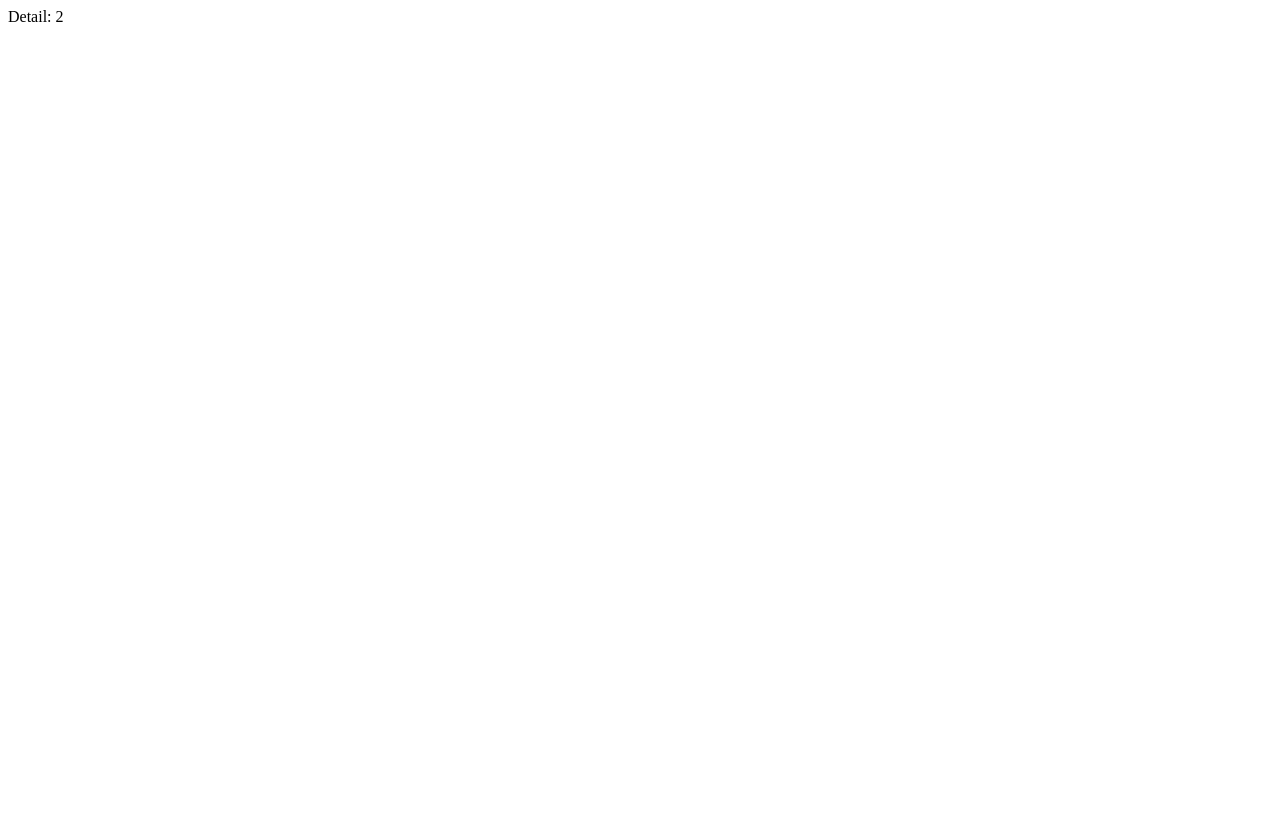
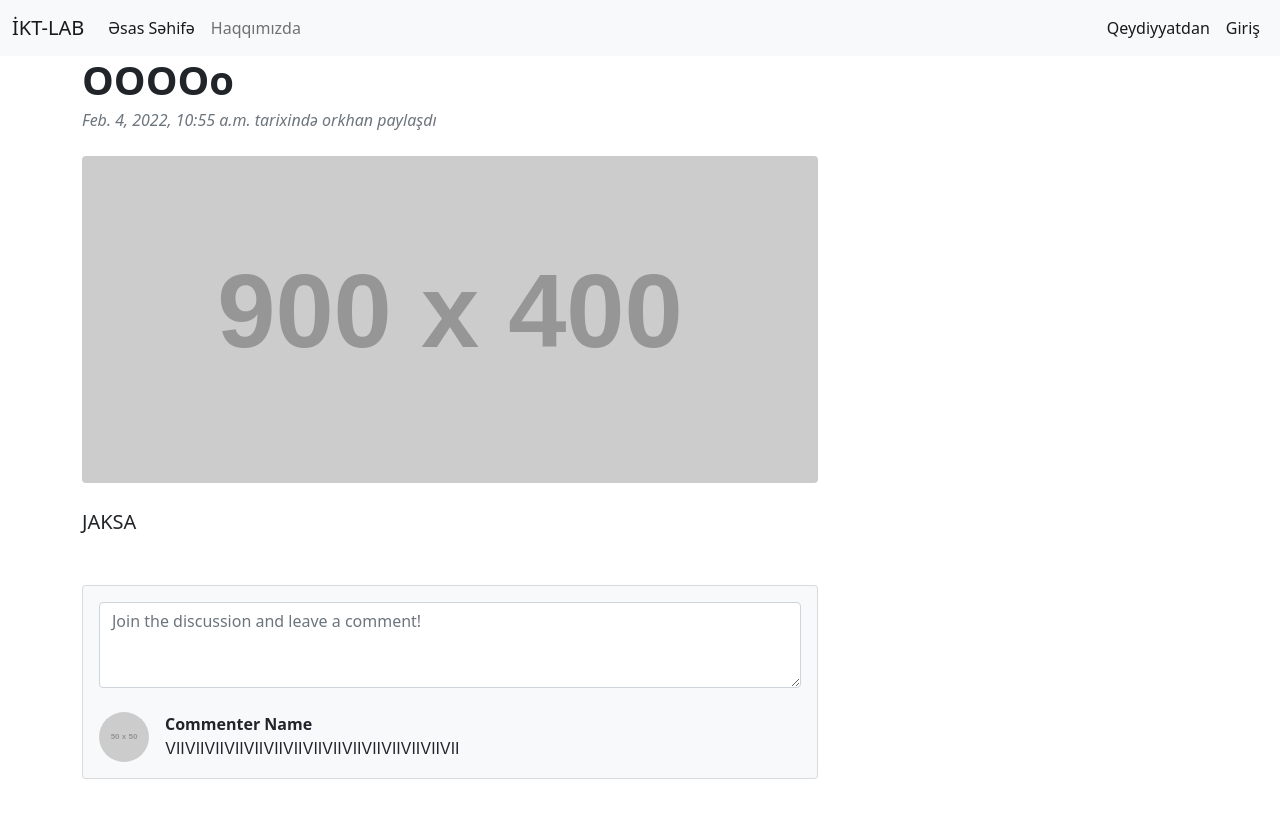
Before and after one commit to aliyevorkhan/iktlab_blog_project_django, a Django app: page /detail/2 in a window 1280 px wide. Before the commit the page is almost empty. Before the commit the page ends 22 px from the top, so only its background shows below. Run offline with Django 4.2, Linux system fonts and the light colour scheme; data comes from the database, SQL or seed files in the repository; both versions use the stored data as it was after the commit; grey boxes labelled with a size stand in for pictures from a placeholder-image service; some libraries are stand-ins or nearby versions.

Commit message:
article detail page added, get_object_or_404 setted up

```diff
--- a/article/urls.py
+++ b/article/urls.py
@@ -5,6 +5,7 @@
 
 urlpatterns = [
     path('dashboard/', views.dashboard, name="dashboard"),
+    path('detail/<int:id>', views.detail, name="detail"),
     path('add_article/', views.add_article, name="add_article"),
     path('edit/<int:id>', views.edit, name="edit"),
     path('delete/<int:id>', views.delete, name="delete"),
--- a/article/views.py
+++ b/article/views.py
@@ -1,4 +1,4 @@
-from django.shortcuts import redirect, render, HttpResponse
+from django.shortcuts import redirect, render, HttpResponse, get_object_or_404
 from .forms import ArticleForm
 from django.contrib import messages
 from .models import Article
@@ -42,5 +42,14 @@
     article.delete()
     return redirect('article:dashboard')
 
+def detail(request, id):
+    # article = Article.objects.filter(id=id).first()
+    article = get_object_or_404(Article, id=id)
+    context = {
+        "article": article,
+    }
+    return render(request, "detail.html", context)
+
+
 def edit(request, id):
     return redirect('article:dashboard')
--- a/templates/dashboard.html
+++ b/templates/dashboard.html
@@ -22,7 +22,7 @@
     {% for article in articles %}
         <tr>
             <th scope="row">{{article.id}}</th>
-            <td>{{article.title}}</td>
+            <td> <a href="/articles/detail/{{article.id}}">{{article.title}}</a></td>
             <td>{{article.created_date}}</td>
             <td><a href="/articles/edit/{{article.id}}" class="btn btn-success">Redaktə Et</a></td>
             <td><a href="/articles/delete/{{article.id}}" class="btn btn-danger">Sil</a></td>
--- /dev/null
+++ b/templates/detail.html
@@ -0,0 +1,40 @@
+{% extends 'layout.html' %}
+{% block body %}
+<div class="row">
+    <div class="col-lg-8">
+        <!-- Post content-->
+        <article>
+            <!-- Post header-->
+            <header class="mb-4">
+                <!-- Post title-->
+                <h1 class="fw-bolder mb-1">{{article.title}}</h1>
+                <!-- Post meta content-->
+                <div class="text-muted fst-italic mb-2">{{article.created_date}} tarixində {{article.author.username}} paylaşdı</div>
+            </header>
+            <!-- Preview image figure-->
+            <figure class="mb-4"><img class="img-fluid rounded" src="https://dummyimage.com/900x400/ced4da/6c757d.jpg" alt="..." /></figure>
+            <!-- Post content-->
+            <section class="mb-5">
+                <p class="fs-5 mb-4">{{article.content}}</p>
+            </section>
+        </article>
+        <!-- Comments section-->
+        <section class="mb-5">
+            <div class="card bg-light">
+                <div class="card-body">
+                    <!-- Comment form-->
+                    <form class="mb-4"><textarea class="form-control" rows="3" placeholder="Join the discussion and leave a comment!"></textarea></form>
+                    <!-- Single comment-->
+                    <div class="d-flex">
+                        <div class="flex-shrink-0"><img class="rounded-circle" src="https://dummyimage.com/50x50/ced4da/6c757d.jpg" alt="..." /></div>
+                        <div class="ms-3">
+                            <div class="fw-bold">Commenter Name</div>
+                            ⅦⅦⅦⅦⅦⅦⅦⅦⅦⅦⅦⅦⅦⅦⅦ
+                        </div>
+                    </div>
+                </div>
+            </div>
+        </section>
+    </div>
+</div>
+{% endblock body %}
```
Also changed, not shown: README.md, db.sqlite3, templates/includes/post_template.html (added).
